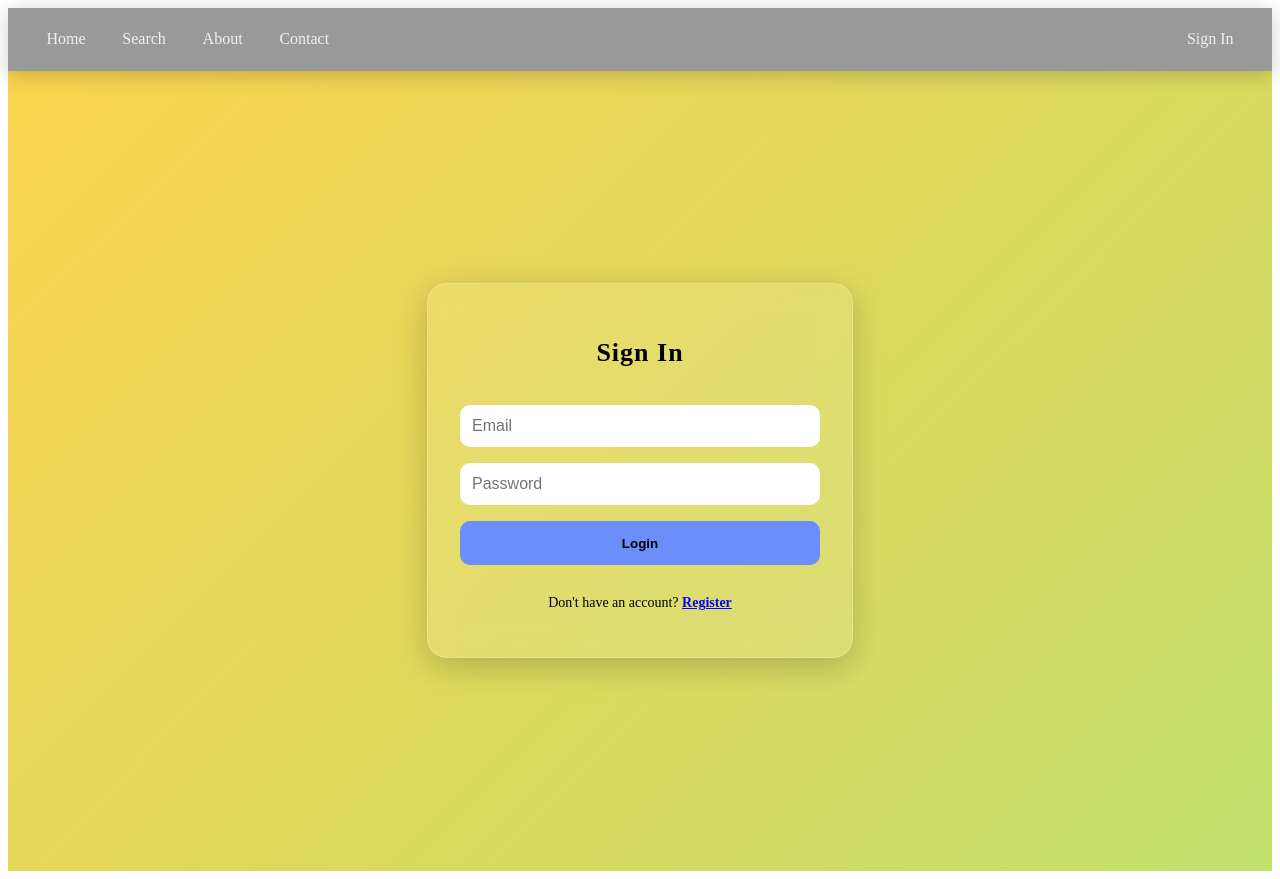
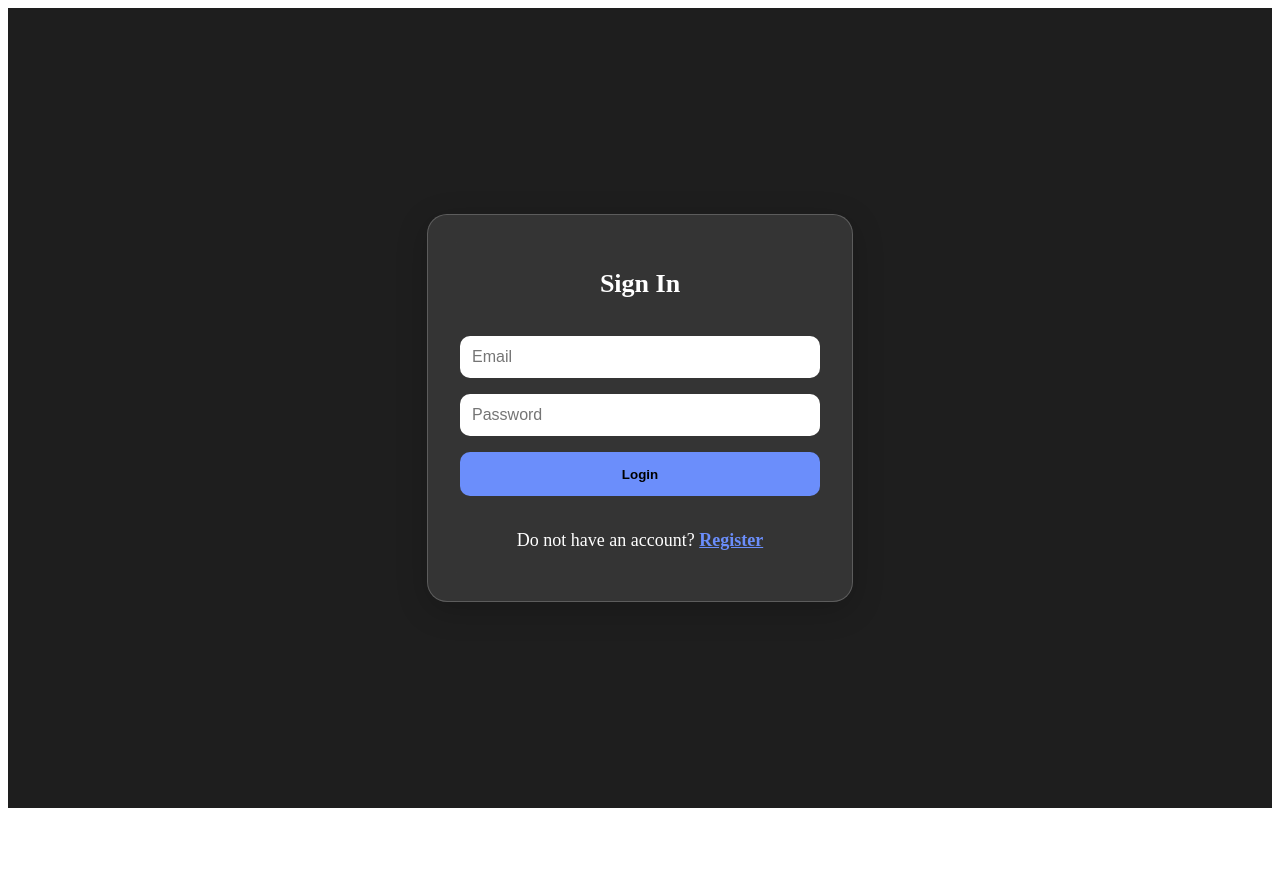
Before and after one commit to User-156234/weather-app, a React (Create React App) app: page /signin in a window 1280 px wide. After the commit the page ends 816 px from the top, so only its background shows below. Built offline with nearby package versions, Linux system fonts and the light colour scheme.

Commit message:
modified:   src/App.js 	modified:   src/components/Navbar.js 	modified:   src/context/AuthContext.js 	modified:   src/pages/Register.js 	modified:   src/pages/SignIn.js

```diff
--- a/src/App.js
+++ b/src/App.js
@@ -1,4 +1,6 @@
-import { BrowserRouter as Router, Routes, Route } from 'react-router-dom';
+import { BrowserRouter as Router, Routes, Route, useLocation, Navigate } from 'react-router-dom';
+import { useContext } from 'react';
+import { AuthContext } from './context/AuthContext';
 import Home from './pages/Home';
 import Search from './pages/Search';
 import About from './pages/About';
@@ -7,18 +9,36 @@ import SignIn from './pages/SignIn';
 import Register from './pages/Register';
 import Navbar from './components/Navbar';
 
+function ProtectedRoute({ children }) {
+  const { user } = useContext(AuthContext);
+  return user ? children : <Navigate to="/" replace />;
+}
+
+function LayoutWithConditionalNavbar() {
+  const location = useLocation();
+  const hideNavbar = location.pathname === '/' || location.pathname === '/signin';
+
+  return (
+    <>
+      {!hideNavbar && <Navbar />}
+      <Routes>
+        <Route path="/" element={<Register />} />
+        <Route path="/signin" element={<SignIn />} />
+
+        {/* Protected Routes */}
+        <Route path="/home" element={<ProtectedRoute><Home /></ProtectedRoute>} />
+        <Route path="/search" element={<ProtectedRoute><Search /></ProtectedRoute>} />
+        <Route path="/about" element={<ProtectedRoute><About /></ProtectedRoute>} />
+        <Route path="/contact" element={<ProtectedRoute><Contact /></ProtectedRoute>} />
+      </Routes>
+    </>
+  );
+}
+
 export default function App() {
   return (
     <Router>
-      <Navbar />
-      <Routes>
-        <Route path="/" element={<Register />} />
-        <Route path="/search" element={<Search />} />
-        <Route path="/about" element={<About />} />
-        <Route path="/contact" element={<Contact />} />
-        <Route path="/signin" element={<SignIn />} />
-        <Route path="/home" element={<Home />} />
-      </Routes>
+      <LayoutWithConditionalNavbar />
     </Router>
   );
 }
--- a/src/components/Navbar.js
+++ b/src/components/Navbar.js
@@ -17,11 +17,13 @@ export default function Navbar() {
       <div style={styles.userSection}>
         {user ? (
           <div style={{ position: 'relative' }}>
-            <span
-              onClick={() => setShowDropdown(!showDropdown)}
-              style={styles.user}
-            >
-              {user.name} ⬇
+            <span onClick={() => setShowDropdown(!showDropdown)} style={styles.user}>
+              <img
+                src={`https://ui-avatars.com/api/?name=${user.name}&background=random&rounded=true`}
+                alt="avatar"
+                style={styles.avatar}
+              />
+              <span style={{ marginLeft: '8px' }}>{user.name} ⬇</span>
             </span>
             {showDropdown && (
               <div style={styles.dropdown}>
@@ -73,6 +75,14 @@ const styles = {
     backgroundColor: 'rgba(255,255,255,0.1)',
     borderRadius: '8px',
     transition: '0.3s ease',
+    display: 'flex',
+    alignItems: 'center',
+  },
+  avatar: {
+    width: '30px',
+    height: '30px',
+    borderRadius: '50%',
+    objectFit: 'cover',
   },
   dropdown: {
     position: 'absolute',
--- a/src/context/AuthContext.js
+++ b/src/context/AuthContext.js
@@ -5,19 +5,23 @@ export default function AuthProvider({ children }) {
   const [user, setUser] = useState(null);
 
   useEffect(() => {
-    // Decode token to get user info (simple way)
     const token = localStorage.getItem('token');
     if (token) {
-      const base64Url = token.split('.')[1];
-      const decoded = JSON.parse(atob(base64Url));
-      setUser({ name: decoded.name });
+      try {
+        const base64Url = token.split('.')[1];
+        const decoded = JSON.parse(atob(base64Url));
+        setUser({ name: decoded.name });
+      } catch {
+        localStorage.removeItem('token');
+        setUser(null);
+      }
     }
   }, []);
 
   const logout = () => {
     localStorage.removeItem('token');
     setUser(null);
-    window.location.href = '/'; // redirect to register
+    window.location.href = '/';
   };
 
   return (
--- a/src/pages/Register.js
+++ b/src/pages/Register.js
@@ -1,13 +1,40 @@
 import { useState } from 'react';
 import { useNavigate } from 'react-router-dom';
+import { useContext, useEffect } from 'react';
+import { AuthContext } from '../context/AuthContext';
+
+
+
 
 export default function Register() {
   const [name, setName] = useState('');
   const [email, setEmail] = useState('');
   const [password, setPassword] = useState('');
   const navigate = useNavigate();
+  const { user } = useContext(AuthContext);
+useEffect(() => {
+  if (user) navigate('/home');
+}, [user,navigate]);
 
-  const handleRegister = async () => {
+const handleRegister = async () => {
+  // Basic validation
+  if (!name.trim()) {
+    alert("Please enter your name");
+    return;
+  }
+
+  const emailRegex = /^[^\s@]+@[^\s@]+\.[^\s@]+$/;
+  if (!emailRegex.test(email)) {
+    alert("Please enter a valid email");
+    return;
+  }
+
+  if (password.length < 6) {
+    alert("Password must be at least 6 characters");
+    return;
+  }
+
+  try {
     const res = await fetch('https://weather-backend-fd87.onrender.com/api/register', {
       method: 'POST',
       headers: { 'Content-Type': 'application/json' },
@@ -20,7 +47,11 @@ export default function Register() {
     } else {
       alert(data.error);
     }
-  };
+  } catch (err) {
+    alert("Registration failed");
+  }
+};
+
 
   return (
     <div style={styles.background}>
@@ -58,7 +89,7 @@ export default function Register() {
 const styles = {
   background: {
     minHeight: '100vh',
-    background: 'linear-gradient(-45deg, #6b8eff, #4ef7a7, #fcd34f)',
+    background: '#1E1E1E',
     backgroundSize: 'auto',
     animation: 'gradientBG 15s ease infinite',
     display: 'flex',
@@ -79,7 +110,7 @@ const styles = {
     gap: '1rem'
   },
   title: {
-    color:'black',
+    color:'white',
     textAlign: 'center',
     fontSize: '26px',
     letterSpacing: '1px',
@@ -103,12 +134,14 @@ const styles = {
     transition: '0.3s ease'
   },
   text: {
-    color:'black',
+    color: 'white',
     textAlign: 'center',
-    fontSize: '14px'
+    fontSize: '18px',
+    fontFamily: 'Times New Roman, Times, serif',
   },
+
   link: {
-    color: 'blue',
+    color: '#6b8efb',
     textDecoration: 'underline',
     cursor: 'pointer',
     fontWeight: 'bold'
--- a/src/pages/SignIn.js
+++ b/src/pages/SignIn.js
@@ -1,10 +1,16 @@
-import { useState } from 'react';
+import { useState, useContext, useEffect } from 'react';
 import { useNavigate } from 'react-router-dom';
+import { AuthContext } from '../context/AuthContext';
 
 export default function SignIn() {
   const [email, setEmail] = useState('');
   const [password, setPassword] = useState('');
+  const { setUser, user } = useContext(AuthContext);
   const navigate = useNavigate();
+
+  useEffect(() => {
+    if (user) navigate('/home');
+  }, [user,navigate]);
 
   const handleLogin = async () => {
     const res = await fetch('https://weather-backend-fd87.onrender.com/api/login', {
@@ -15,6 +21,8 @@ export default function SignIn() {
     const data = await res.json();
     if (data.token) {
       localStorage.setItem('token', data.token);
+      const decoded = JSON.parse(atob(data.token.split('.')[1]));
+      setUser({ name: decoded.name });
       navigate('/home');
     } else {
       alert(data.error);
@@ -25,22 +33,11 @@ export default function SignIn() {
     <div style={styles.background}>
       <div style={styles.glass}>
         <h2 style={styles.title}>Sign In</h2>
-        <input
-          value={email}
-          onChange={e => setEmail(e.target.value)}
-          placeholder="Email"
-          style={styles.input}
-        />
-        <input
-          type="password"
-          value={password}
-          onChange={e => setPassword(e.target.value)}
-          placeholder="Password"
-          style={styles.input}
-        />
+        <input value={email} onChange={e => setEmail(e.target.value)} placeholder="Email" style={styles.input} />
+        <input type="password" value={password} onChange={e => setPassword(e.target.value)} placeholder="Password" style={styles.input} />
         <button onClick={handleLogin} style={styles.button}>Login</button>
         <p style={styles.text}>
-          Don't have an account?{' '}
+          Do not have an account?{' '}
           <span onClick={() => navigate('/')} style={styles.link}>Register</span>
         </p>
       </div>
@@ -51,12 +48,23 @@ export default function SignIn() {
 const styles = {
   background: {
     minHeight: '100vh',
-    background: 'linear-gradient(-45deg, #6b8eff, #4ef7a7, #fcd34f)',
+    background: '#1E1E1E',
     backgroundSize: '600% 600%',
-    animation: 'gradientBG 15s ease infinite',
     display: 'flex',
     justifyContent: 'center',
     alignItems: 'center',
+  },
+  text: {
+    color: 'white',
+    textAlign: 'center',
+    fontSize: '18px',
+    fontFamily: 'Times New Roman, Times, serif',
+  },
+  link: {
+    color: '#6b8efb',
+    textDecoration: 'underline',
+    cursor: 'pointer',
+    fontWeight: 'bold'
   },
   glass: {
     width: '360px',
@@ -72,10 +80,9 @@ const styles = {
     gap: '1rem'
   },
   title: {
-    color:'black',
+    color: 'white',
     textAlign: 'center',
     fontSize: '26px',
-    letterSpacing: '1px',
     fontWeight: 'bold'
   },
   input: {
@@ -94,16 +101,5 @@ const styles = {
     color: 'black',
     cursor: 'pointer',
     transition: '0.3s ease'
-  },
-  text: {
-    color:'black',
-    textAlign: 'center',
-    fontSize: '14px'
-  },
-  link: {
-    color: 'blue',
-    textDecoration: 'underline',
-    cursor: 'pointer',
-    fontWeight: 'bold'
   }
 };
```
